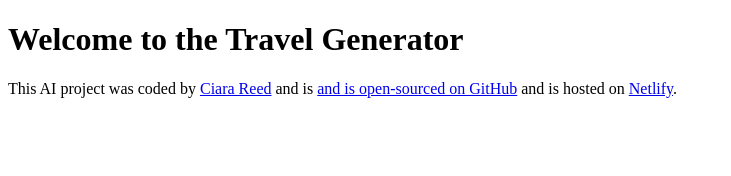
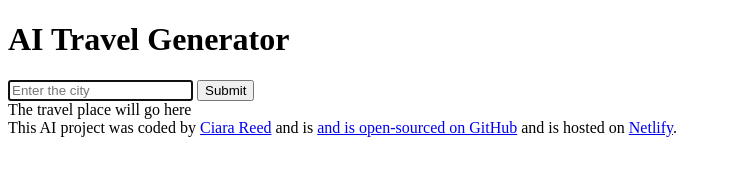
Before and after one commit to creed725/travel-generator, a plain HTML site: page index.html in a window 1280 px wide. Shown: the whole page, without its empty margins (0-731 px from the left). Drawn offline with Linux system fonts and the light colour scheme.

Commit message:
Added the basics HTML structure

```diff
--- a/index.html
+++ b/index.html
@@ -3,11 +3,28 @@
   <head>
     <meta charset="UTF-8" />
     <meta name="viewport" content="width=device-width, initial-scale=1.0" />
-    <title>Travel Generator</title>
+    <title>AI Travel Generator</title>
     <link rel="stylesheet" href="src/style.css" />
   </head>
   <body>
-    <h1>Welcome to the Travel Generator</h1>
+    <header>
+      <h1>AI Travel Generator</h1>
+    </header>
+
+    <main>
+      <form>
+        <input
+          type="text"
+          placeholder="Enter the city "
+          autofocus
+          required
+          autocomplete="off"
+        />
+        <input type="submit" />
+      </form>
+
+      <div>The travel place will go here</div>
+    </main>
 
     <footer>
       This AI project was coded by
```
